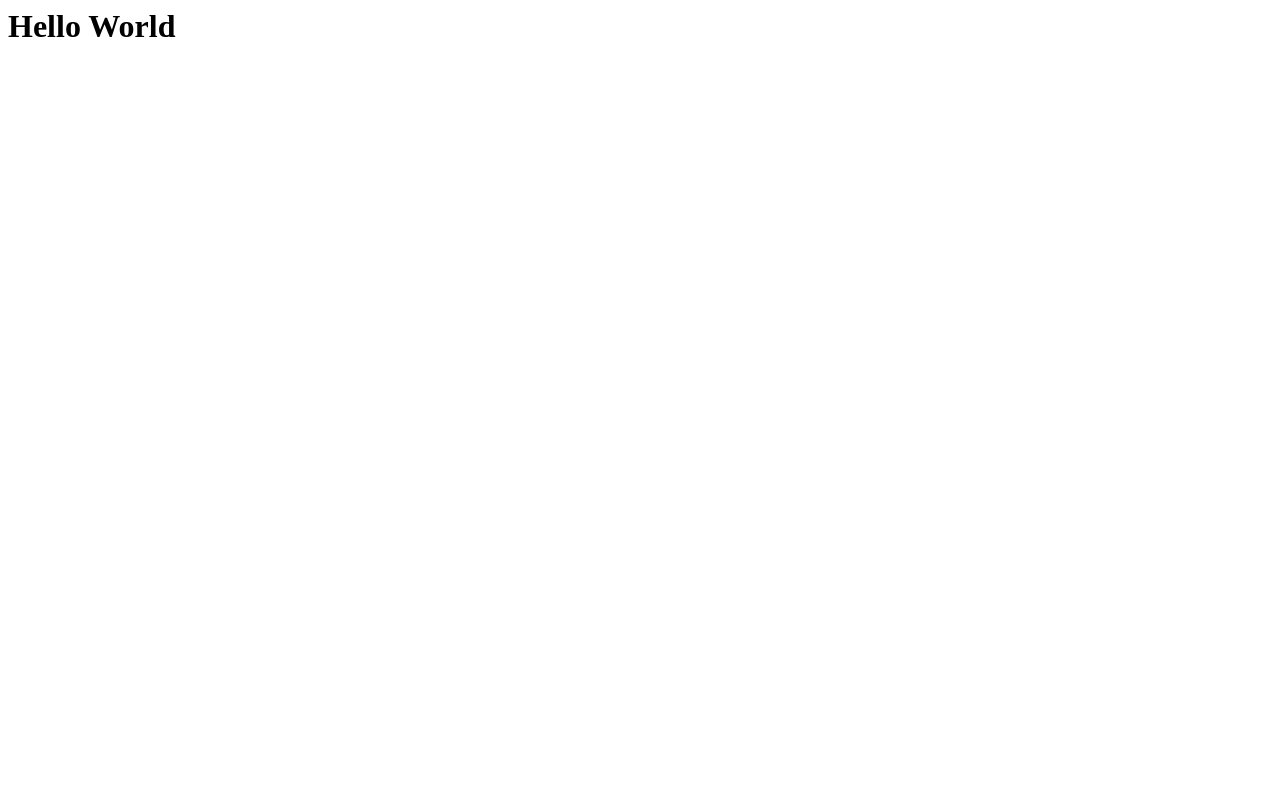
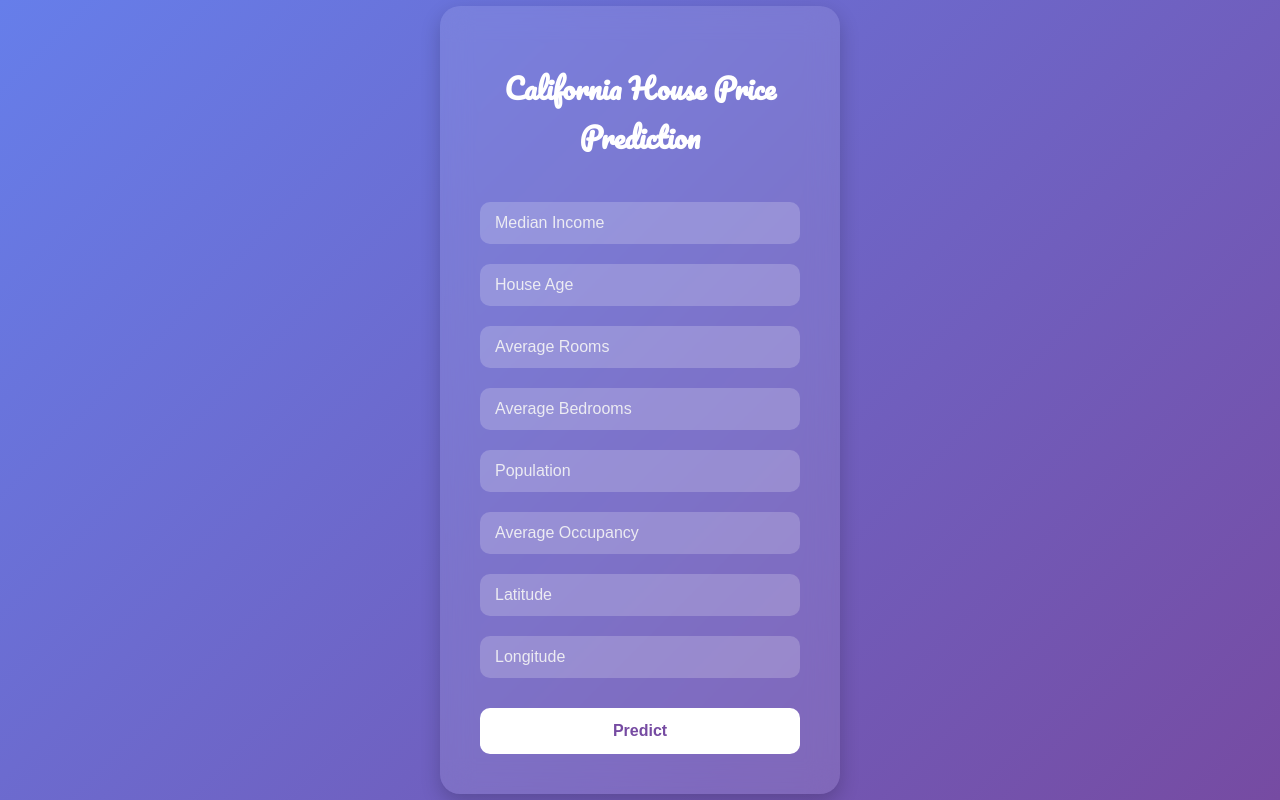
Before and after one commit to bisbist/California_House_Prediction, a Flask app: page / in a window 1280 px wide. Before the commit the page is almost empty. Run offline with Flask 3, Linux system fonts and the light colour scheme; parts of the project's set-up code (start-up, migrations or seed data) failed here and were passed over.

Commit message:
A simple web app is ready to use

```diff
--- a/app.py
+++ b/app.py
@@ -23,15 +23,14 @@ def predict_api():
     print(output[0])
     return jsonify(output[0])
 
-# @app.route('/predict',methods=['POST'])
-# def predict():
-#     data=[float(x) for x in request.form.values()]
-#     final_input=scalar.transform(np.array(data).reshape(1,-1))
-#     print(final_input)
-#     output=regmodel.predict(final_input)[0]
-#     return render_template("home.html",prediction_text="The House price prediction is {}".format(output))
-
+@app.route('/predict',methods=['POST'])
+def predict():
+    data=[float(x) for x in request.form.values()]
+    final_input=scalar.transform(np.array(data).reshape(1,-1))
+    print(final_input)
+    output=regmodel.predict(final_input)[0]
+    return render_template("home.html",prediction_text="The House price prediction is {}".format(output))
 
 
 if __name__=="__main__":
-    app.run(debug=True)
+    app.run(port=5001, debug=True)
--- a/templates/home.html
+++ b/templates/home.html
@@ -1,3 +1,129 @@
-<h1>
-    Hello World
-</h1>
+<!DOCTYPE html>
+<html lang="en">
+<head>
+  <meta charset="UTF-8">
+  <title>California House Price Prediction</title>
+  <link href="https://fonts.googleapis.com/css2?family=Pacifico&family=Arimo&family=Hind:wght@300&family=Open+Sans+Condensed:wght@300&display=swap" rel="stylesheet">
+  <style>
+    * {
+      box-sizing: border-box;
+    }
+
+    body {
+      margin: 0;
+      padding: 0;
+      font-family: 'Arimo', sans-serif;
+      background: linear-gradient(135deg, #667eea, #764ba2);
+      height: 100vh;
+      display: flex;
+      align-items: center;
+      justify-content: center;
+      overflow: hidden;
+    }
+
+    .login {
+      background: rgba(255, 255, 255, 0.1);
+      padding: 40px;
+      border-radius: 20px;
+      backdrop-filter: blur(15px);
+      box-shadow: 0 8px 20px rgba(0,0,0,0.2);
+      width: 400px;
+      animation: slideIn 1s ease-out forwards;
+      color: white;
+    }
+
+    @keyframes slideIn {
+      0% {
+        transform: translateY(50px);
+        opacity: 0;
+      }
+      100% {
+        transform: translateY(0);
+        opacity: 1;
+      }
+    }
+
+    .login h1 {
+      font-family: 'Pacifico', cursive;
+      text-align: center;
+      color: #fff;
+      font-size: 28px;
+      margin-bottom: 30px;
+    }
+
+    input[type="text"] {
+      width: 100%;
+      padding: 12px 15px;
+      margin: 10px 0;
+      border: none;
+      border-radius: 10px;
+      background: rgba(255, 255, 255, 0.2);
+      color: #fff;
+      font-size: 16px;
+      outline: none;
+      transition: all 0.3s ease-in-out;
+    }
+
+    input::placeholder {
+      color: #f5f5f5;
+      opacity: 0.9;
+      font-weight: 500;
+    }
+
+    input[type="text"]:focus {
+      background: rgba(255, 255, 255, 0.3);
+      transform: scale(1.02);
+    }
+
+    button {
+      width: 100%;
+      padding: 14px;
+      background-color: #ffffff;
+      color: #764ba2;
+      border: none;
+      border-radius: 10px;
+      font-size: 16px;
+      font-weight: bold;
+      cursor: pointer;
+      transition: background 0.3s ease;
+      margin-top: 20px;
+    }
+
+    button:hover {
+      background-color: #f0f0f0;
+    }
+
+    .prediction-text {
+      margin-top: 30px;
+      text-align: center;
+      font-size: 18px;
+      color: #ffffff;
+      font-weight: bold;
+    }
+  </style>
+</head>
+
+<body>
+  <div class="login">
+    <h1>California House Price Prediction</h1>
+
+    <!-- Main Input For Receiving Query to our ML -->
+    <form action="{{ url_for('predict') }}" method="post">
+      <input type="text" name="MedInc" placeholder="Median Income" required />
+      <input type="text" name="HouseAge" placeholder="House Age" required />
+      <input type="text" name="AveRooms" placeholder="Average Rooms" required />
+      <input type="text" name="AveBedrms" placeholder="Average Bedrooms" required />
+      <input type="text" name="Population" placeholder="Population" required />
+      <input type="text" name="AveOccup" placeholder="Average Occupancy" required />
+      <input type="text" name="Latitude" placeholder="Latitude" required />
+      <input type="text" name="Longitude" placeholder="Longitude" required />
+
+      <button type="submit">Predict</button>
+    </form>
+
+    {% if prediction_text %}
+      <div class="prediction-text">{{ prediction_text }}</div>
+    {% endif %}
+  </div>
+</body>
+</html>
```
